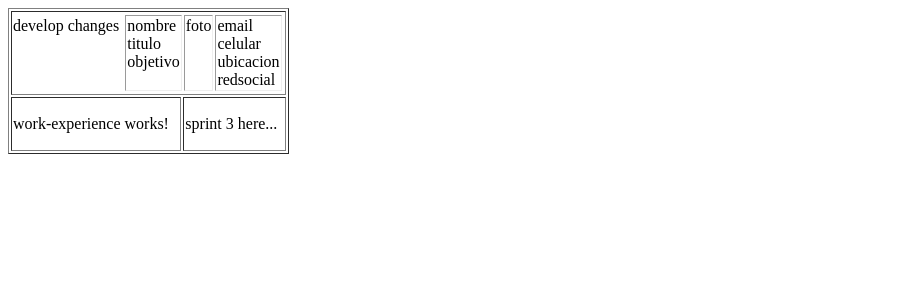
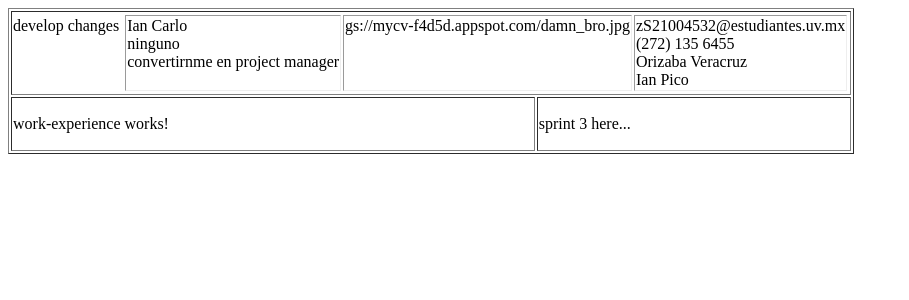
Before and after one commit to DonKiwi-cyber/DonKiwi-cyber.github.io, an Angular app: page / in a window 1280 px wide. Shown: the top 300 px of the page, without its empty margins (0-909 px from the left). Built offline with nearby package versions, Linux system fonts and the light colour scheme.

Commit message:
add vars header #3

```diff
--- a/src/app/header/header.component.html
+++ b/src/app/header/header.component.html
@@ -1,16 +1,16 @@
 <tr>
   <td>
-	nombre <br>
-	titulo <br>
-        objetivo
+	{{ name }} <br>
+	{{ titulos }} <br>
+        {{ objetivo }}
   </td>
   <td>
-	foto
+	{{ foto }}
   </td>
   <td>
-	email <br>
-	celular <br>
-	ubicacion <br>
-	redsocial
+	{{ email }} <br>
+	{{ celular }} <br>
+	{{ ubicacion }} <br>
+	{{ redsocial }}
   </td>
 </tr>
--- a/src/app/header/header.component.ts
+++ b/src/app/header/header.component.ts
@@ -7,4 +7,12 @@ import { Component } from '@angular/core';
 })
 export class HeaderComponent {
 
+  name : string = "Ian Carlo";
+  titulos : string = "ninguno";
+  objetivo : string = "convertirnme en project manager";
+  foto : string = "gs://mycv-f4d5d.appspot.com/damn_bro.jpg";
+  email : string = "zS21004532@estudiantes.uv.mx";
+  celular : string = "(272) 135 6455";
+  ubicacion : string = "Orizaba Veracruz";
+  redsocial : string = "Ian Pico";
 }
```
